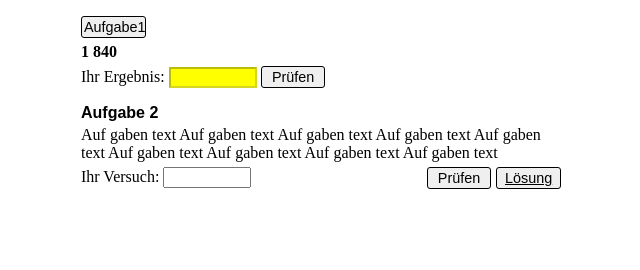
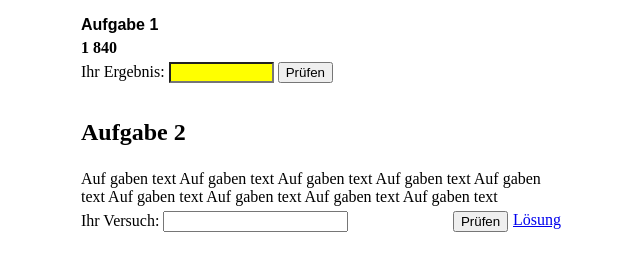
Before and after one commit to joafroehlich/Bruch, a plain HTML site: page Test1.html in a window 1280 px wide. Shown: the whole page, without its empty margins (319-959 px from the left). Drawn offline with Linux system fonts and the light colour scheme.

Commit message:
Add files via upload

```diff
--- a/Test1.html
+++ b/Test1.html
@@ -16,19 +16,20 @@ body {
 .aufgabe {
    margin: 1em 0;
    display: grid;
-   grid: "h2  h2 " auto
+   grid: "Auf  Auf " auto
          "text text" auto
          "vers vers" auto
-         "prüf lsng" auto
-       /  1fr auto;
+         "prüf lsng" auto;
+
    gap: 0.3em;
 
+
 }
-.aufgabe h2 {
-   grid-area: h2;
+.aufgabe .Auf {
+   grid-area: Auf;
    font: bold 1rem sans-serif;
-   margin: 0;
-}
+   margin: 0;}
+
 .aufgabe .text {
    grid-area: text;
    margin: 0;
@@ -37,9 +38,7 @@ body {
    grid-area: vers;
 
 }
-.aufgabe input {
-   width: 6em;
-}
+
 .aufgabe button {
    grid-area: prüf;
    justify-self: end;
@@ -48,39 +47,42 @@ body {
    grid-area: lsng;
    text-align: left;
 }
-.aufgabe :is(button, a) {
-   display: inline-block;
-   box-sizing: border-box;
-   font-size: 0.9em;;
-   width: 4.5em;
-   font-family: sans-serif;
-   padding: 2px;
-   background-color: ButtonFace;
-   border: thin solid ButtonText;
-   border-radius: 3px;
-   text-align: center;
-   color: ButtonText;
-}
+
 @media (width > 21em) {
    .aufgabe {
-      grid: "h2   h2   h2 " auto
+      grid: "Auf   Auf   Auf " auto
             "text text text" auto
             "vers prüf lsng" auto
           /  1fr auto auto;
    }
 }
 </style>
-<main>
+
 <form class="aufgabe" name="aufgabe_1">
-  <h2><button  id="Aufgabe1" onclick="Aufgabe1()" >Aufgabe1</button></h2>
+  <p class="Auf"  >Aufgabe 1</p>
   <p class="text" style="font-weight:bold">1 840</p>
   <label class="versuch">
     Ihr Ergebnis:
-    <input type="text" id="Eintrag1" maxlength="12" size="10" style= background-color:yellow disabled="true" ></input>
-
-  <button name="verify">Prüfen</button>
+    <input type="text" id="Eintrag1" maxlength="12" size="10" style= background-color:yellow ></input>
+    <button name="verify">Prüfen</button>
   <button id="Loesung1" onclick="window.open('https://www.matheaufgaben-loesen.de/Bruchrechnen/Bruch_Aufgabe1.pdf');" style="visibility:hidden">Lösung</button>
   </label>
+  <script>
+                        function Aufgabe1() {
+                        document.getElementById("Aufgabe1").disabled= true;
+                        document.getElementById("Eintrag1").disabled = false;
+                        document.getElementById("Eintrag1").focus();
+                            }
+                        Eintrag1.addEventListener('keydown', (event) => {
+                          if (event.key === 'Enter' && Eintrag1.value=="2*2*2*2*5*23") {alert("Richtig"); document.getElementById("Eintrag1").disabled="true"; document.getElementById("Loesung1").style.visibility="visible";
+
+                           }
+                          else if (event.key === 'Enter' && Eintrag1.value!=="2*2*2*2*5*23" && Eintrag1.value!=="") {alert("Der Eintrag ist falsch. Die richtige Lösung wird eingetragen."); document.getElementById("Eintrag1").value="2*2*2*2*5*23";
+                          document.getElementById("Loesung1").style.visibility="visible";
+                          document.getElementById("Eintrag1").disabled="true"; }
+                          else if (event.key === 'Enter' && Eintrag1.value=="") {alert("Bitte eine Eingabe machen")}
+                        })
+                      </script>
 </form>
 <form class="aufgabe" name="aufgabe_2">
   <h2>Aufgabe 2</h2>
@@ -93,6 +95,6 @@ body {
   <button name="verify">Prüfen</button>
   <a href="...">Lösung</a>
 </form>
-</main>
+
 
    </body>
```
